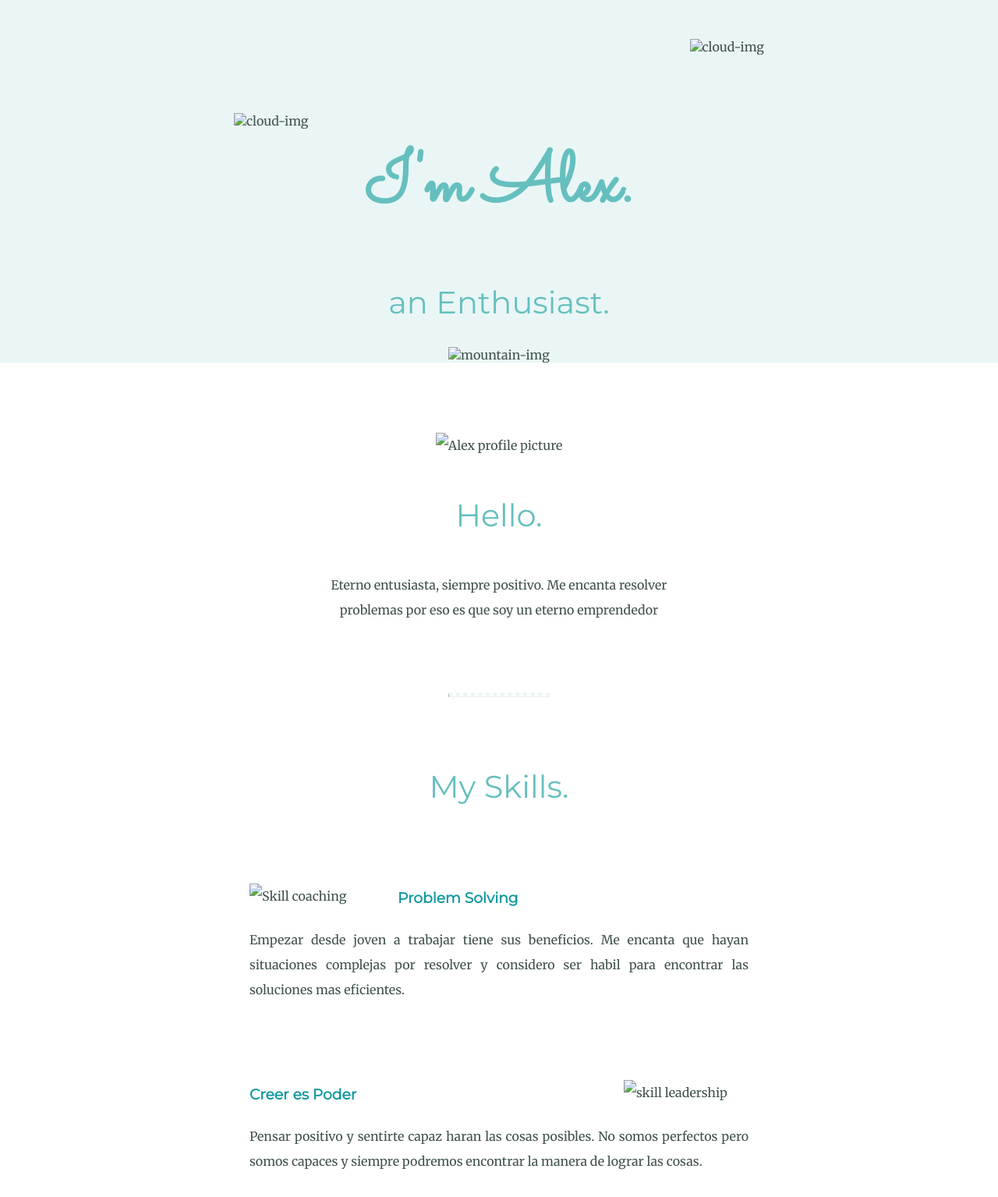
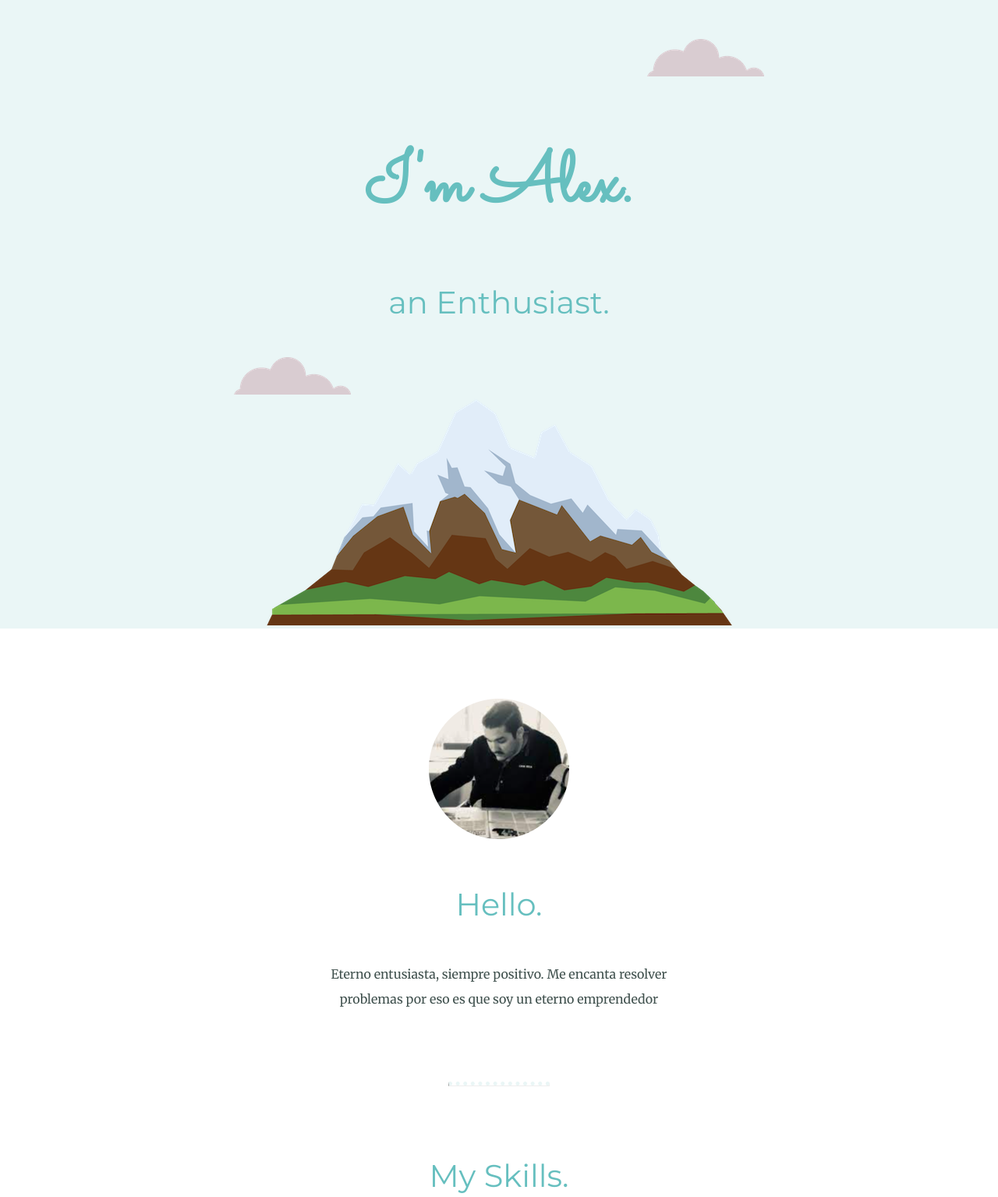
Before and after one commit to AlexRR9388/CV, a plain HTML site: page index.html in a window 1280 px wide. Shown: the top 1535 px of the page at 78% size. Drawn offline with Linux system fonts and the light colour scheme; files that its build step writes are made by us from their sources; the site is published under a folder, as on GitHub Pages, so addresses that start at the root find nothing.

Commit message:
Actualizar index.html

```diff
--- a/index.html
+++ b/index.html
@@ -4,8 +4,8 @@
     <meta charset="UTF-8">
     <meta http-equiv="X-UA-Compatible" content="IE=edge">
     <meta name="viewport" content="width=device-width, initial-scale=1.0">
-    <link rel="stylesheet" href="styles.css">
-    <link rel="icon" href="/favicon.ico">
+    <link rel="stylesheet" href="mai/styles.css">
+    <link rel="icon" href="favicon.ico">
     <link rel="preconnect" href="https://fonts.googleapis.com">
 <link rel="preconnect" href="https://fonts.gstatic.com" crossorigin>
 <link href="https://fonts.googleapis.com/css2?family=Merriweather&family=Montserrat&family=Sacramento&display=swap" rel="stylesheet">
@@ -19,15 +19,15 @@
 
 <body>
     <div class="Top-container">
-        <img class="top-cloud" src="/cloud.png" alt="cloud-img">
+        <img class="top-cloud" src="cloud.png" alt="cloud-img">
         <h1>I'm Alex.</h1>
         <h2>an Enthusiast.</h2>
-        <img class="bottom-cloud" src="/cloud.png" alt="cloud-img">
-        <img class="mountain" src="/mountain.png" alt="mountain-img">
+        <img class="bottom-cloud" src="cloud.png" alt="cloud-img">
+        <img class="mountain" src="mountain.png" alt="mountain-img">
     </div>
     <div class="middle-container">
         <div class="profile">
-          <img src="/Alex Risueno.png" alt="Alex profile picture">
+          <img src="Alex Risueno.png" alt="Alex profile picture">
           <h2>Hello.</h2>
           <p class="profilep">Eterno entusiasta, siempre positivo. Me encanta resolver problemas por eso es que soy un eterno emprendedor</p>
         </div>
@@ -35,12 +35,12 @@
         <div class="skills">
           <h2>My Skills.</h2>
           <div class="skill-row">
-            <img class="idea" src="/idea.png" alt="Skill coaching">
+            <img class="idea" src="idea.png" alt="Skill coaching">
             <h3>Problem Solving</h3>
             <p>Empezar desde joven a trabajar tiene sus beneficios. Me encanta que hayan situaciones complejas por resolver y considero ser habil para encontrar las soluciones mas eficientes.</p>
           </div>
           <div class="skill-row">
-            <img class="positivo" src="/positive-thinking.png" alt="skill leadership">
+            <img class="positivo" src="positive-thinking.png" alt="skill leadership">
             <h3>Creer es Poder</h3>
             <p>Pensar positivo y sentirte capaz haran las cosas posibles. No somos perfectos pero somos capaces y siempre podremos encontrar la manera de lograr las cosas.</p>
           </div>
```
